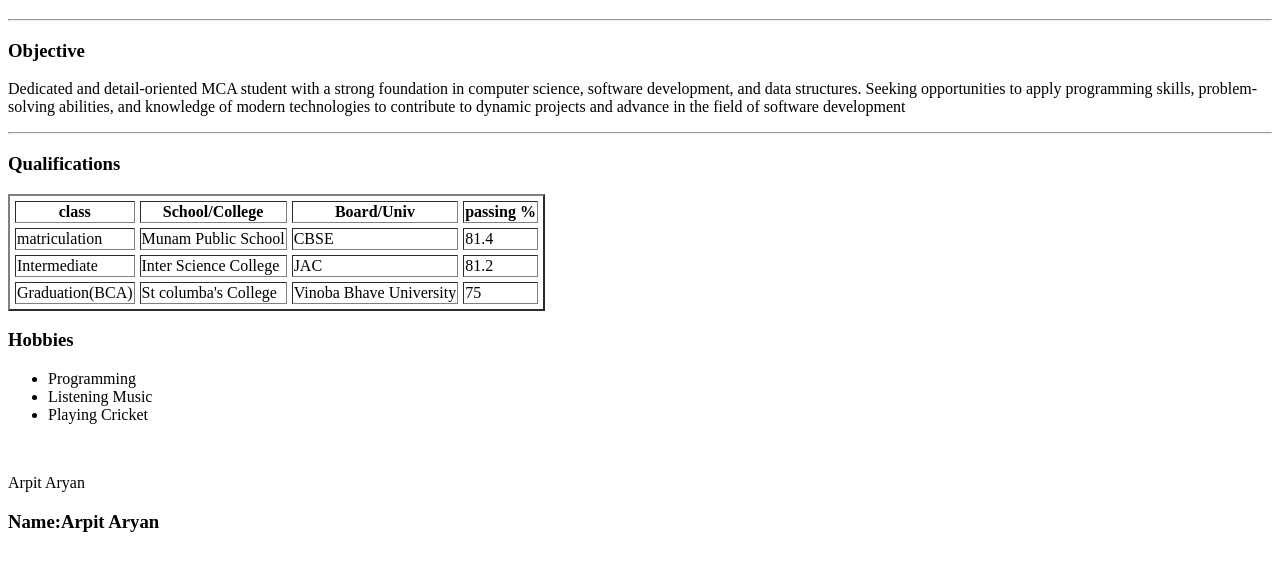
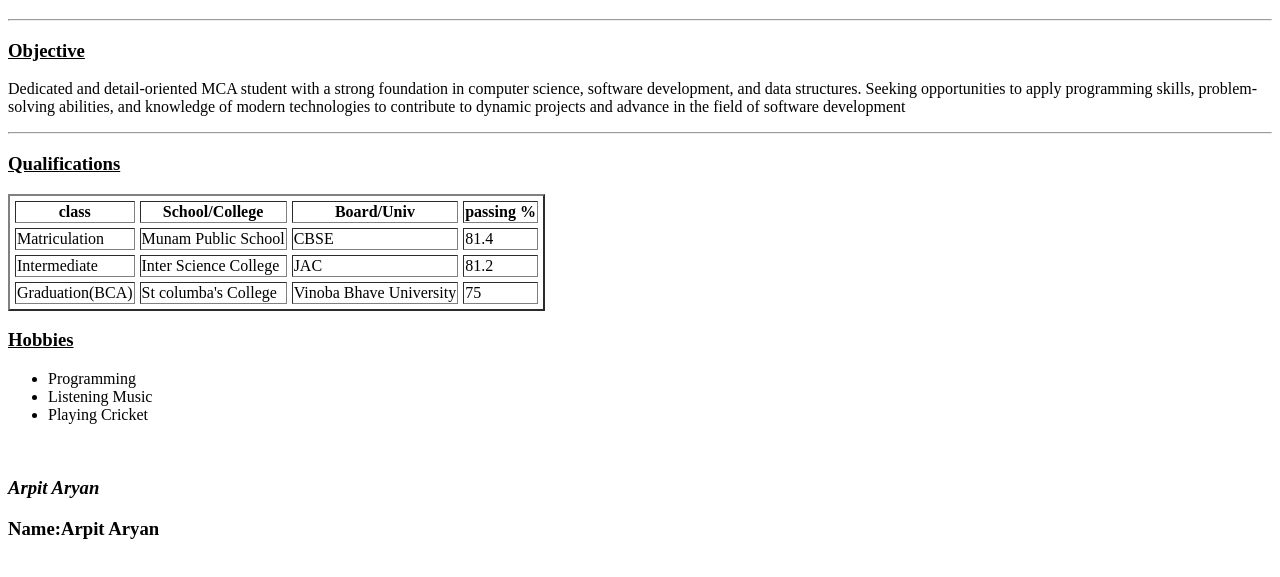
Before and after one commit to ArpitArya29/Arpit_MCA_FullStack, a plain HTML site: page cv.html in a window 1280 px wide. Shown: the part 215-792 px from the top of the page. Drawn offline with Linux system fonts and the light colour scheme.

Commit message:
updated cv

```diff
--- a/cv.html
+++ b/cv.html
@@ -3,16 +3,16 @@
 <head>
     <meta charset="UTF-8">
     <meta name="viewport" content="width=device-width, initial-scale=1.0">
-    <title>Document</title>
+    <title>CV</title>
 </head>
 <body>
     <img src="Arpit photo (1).jpg" alt="Not found" >
-    <h1>Arpit Aryan</h1>
+    <h1><b>Arpit Aryan</b></h1>
     <hr>
-    <h3>Objective</h3>
+    <h3><u>Objective</u></h3>
     <p>Dedicated and detail-oriented MCA student with a strong foundation in computer science, software development, and data structures. Seeking opportunities to apply programming skills, problem-solving abilities, and knowledge of modern technologies to contribute to dynamic projects and advance in the field of software development</p>
     <hr>
-    <h3>Qualifications</h3>
+    <h3><u>Qualifications</u></h3>
     <table border="2" cellspacing="5">
         <tr>
             <th>class</th>
@@ -21,7 +21,7 @@
             <th>passing %</th>
         </tr>
         <tr>
-            <td>matriculation</td>
+            <td>Matriculation</td>
             <td>Munam Public School</td>
             <td>CBSE</td>
             <td>81.4</td>
@@ -39,14 +39,14 @@
             <td>75</td>
         </tr>
     </table>
-    <h3>Hobbies</h3>
+    <h3><u>Hobbies</u></h3>
     <ul>
         <li>Programming</li>
         <li>Listening Music</li>
         <li>Playing Cricket</li>
     </ul>
     <br>
-    <p>Arpit Aryan</p>
+    <h3><i>Arpit Aryan</i></h3>
     <h3>Name:Arpit Aryan</h3>
 
 </body>
```
